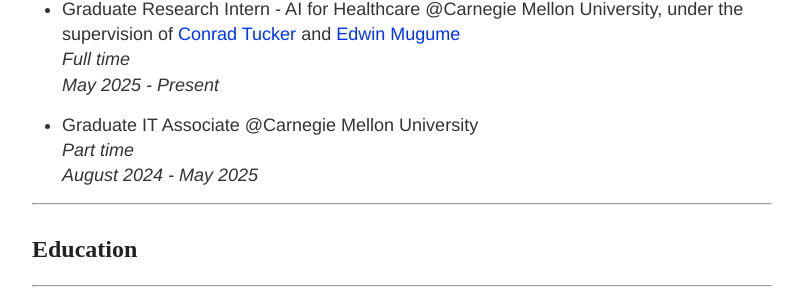
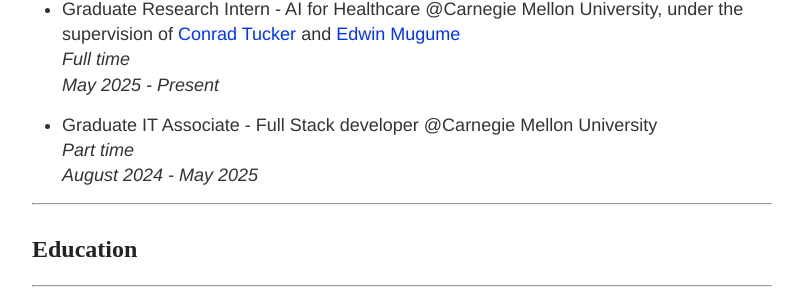
Before and after one commit to FonyaBrandone/FonyaBrandone.github.io, a Jekyll site: the page built from index.md, in a window 1280 px wide. Shown: the part 1820-2128 px from the top of the page, without its empty margins (238-1041 px from the left). Built offline with Jekyll 4.4.1, drawn with Linux system fonts in a browser that asks for light colours.

Commit message:
Updated work experience

```diff
--- a/index.md
+++ b/index.md
@@ -79,7 +79,7 @@
  *Full time* <br>
  *May 2025 - Present*
 
-- Graduate IT Associate @Carnegie Mellon University <br>
+- Graduate IT Associate - Full Stack developer @Carnegie Mellon University <br>
  *Part time* <br>
  *August 2024 - May 2025*
 
```
